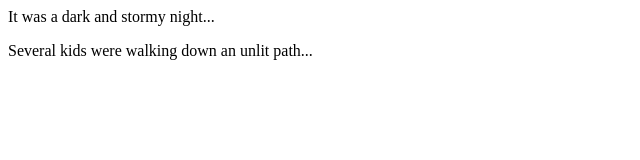
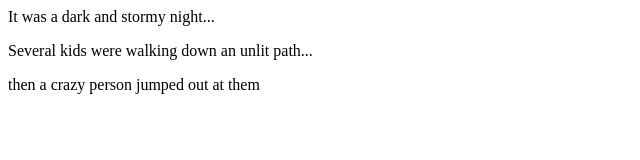
Before and after one commit to Mary-Sheldon/fireside-story, a plain HTML site: page index.HTML in a window 1280 px wide. Shown: the whole page, without its empty margins (0-640 px from the left). Drawn offline with Linux system fonts and the light colour scheme.

Commit message:
Added 3rd line to story

```diff
--- a/index.HTML
+++ b/index.HTML
@@ -2,5 +2,6 @@
   <body>
     <p>It was a dark and stormy night...</p>
     <p>Several kids were walking down an unlit path... </p>
+    <p> then a crazy person jumped out at them<p>
   </body>
 </html>
```
